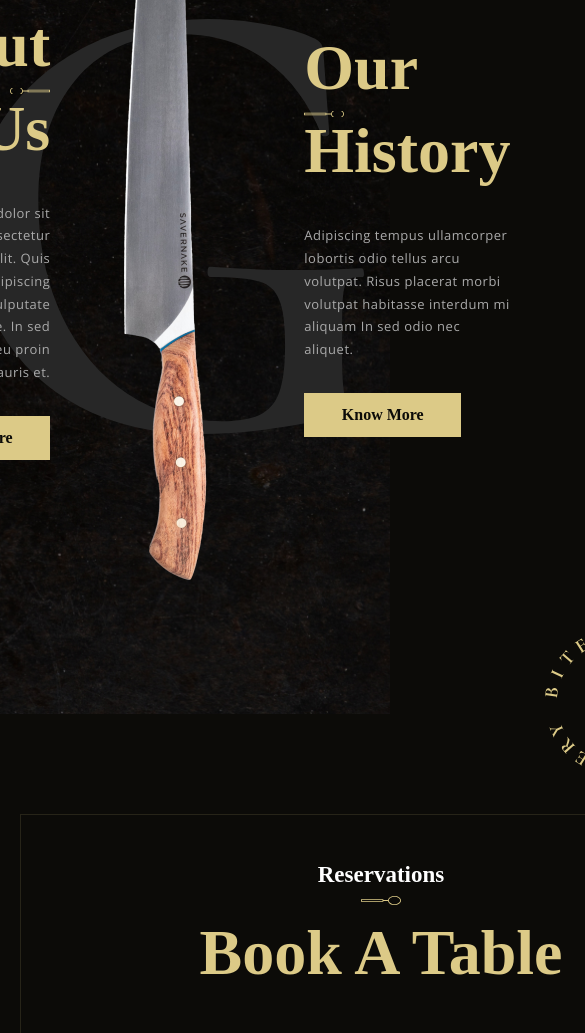
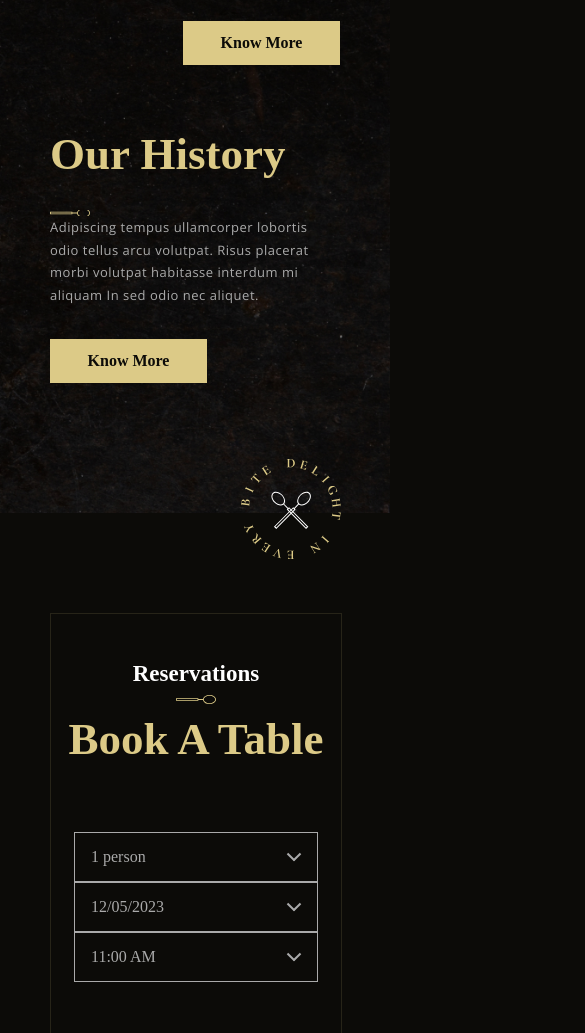
Before and after one commit to eberts-dev/gericht, a website: page src/index.html in a window 390 px wide. Shown: the part 967-2000 px from the top of the page, 585 px wide, since content can reach past the window. Drawn offline with nearby package versions, Linux system fonts and the light colour scheme; files that its build step writes are made by us from their sources; a web font is replaced by a local one.

Commit message:
add mobile version

```diff
--- a/src/assets/scss/about.scss
+++ b/src/assets/scss/about.scss
@@ -10,6 +10,10 @@
   justify-content: center;
   align-items: center;
   padding: 120px 0 130px;
+  @include phone-md {
+    flex-wrap: wrap;
+    gap: 30px;
+  }
 }
 
 .left-side, .right-side {
@@ -51,6 +55,9 @@
     position: relative;
     z-index: 98;
   }
+  @include phone-md {
+    display: none;
+  }
 }
 
 .about__title {
--- a/src/assets/scss/awards.scss
+++ b/src/assets/scss/awards.scss
@@ -6,6 +6,9 @@
   background-size: cover;
   position: relative;
   z-index: -1;
+  @include phone-xs {
+    padding: 70px 0;
+  }
 }
 
 .awards__header {
@@ -53,11 +56,18 @@
   display: flex;
   align-items: center;
   justify-content: center;
+  @include pad-md {
+    flex-wrap: wrap;
+    justify-content: start;
+  }
 }
 
 .awards__info {
   width: 633px;
   padding-right: 111px;
+  @include pad-md {
+    padding: 0;
+  }
 }
 
 .laurels__list--item {
@@ -78,8 +88,11 @@
 }
 
 .awards-img {
-  @include pad-md {
+  @include pad-lg {
     width: 455px;
     height: auto;
   }
+  @include pad-md {
+    display: none;
+  }
 }
--- a/src/assets/scss/blog.scss
+++ b/src/assets/scss/blog.scss
@@ -16,12 +16,28 @@
     @include desctop-xs {
       bottom: 0;
     }
+    @include pad-md {
+      right: 120px;
+    }
+    @include pad-xs {
+      right: 50px;
+    }
+    @include phone-md {
+      width: 100px;
+      height: 100px;
+    }
+    @include phone-xs {
+      bottom: -56px;
+    }
   }
 }
 
 .blog__title {
   text-align: center;
   padding: 152px 0 64px;
+  @include phone-md {
+    padding: 100px 0 64px;
+  }
 }
 
 .blog__subtitle {
@@ -79,6 +95,10 @@
     img {
       width: 312px;
       height: 338px;
+      @include phone-xs {
+        width: 280px;
+        height: auto;
+      }
     }
   }
 }
@@ -87,6 +107,13 @@
   display: flex;
   justify-content: center;
   gap: 37px;
+  @include pad-lg {
+    flex-wrap: wrap;
+    justify-content: space-between;
+  }
+  @include pad-xs {
+    justify-content: center;
+  }
 }
 
 .blog__more-btn {
--- a/src/assets/scss/carte.scss
+++ b/src/assets/scss/carte.scss
@@ -3,7 +3,7 @@
 .carte {
   background: url('../images/main/carte.jpg') center no-repeat;
   background-size: cover;
-  @include pad-md {
+  @include pad-lg {
     background-size: contain;
   }
 }
@@ -12,6 +12,9 @@
   padding-top: 261px;
   padding-bottom: 261px;
   position: relative;
+  @include phone-md {
+    padding: 150px 0;
+  }
   &::before {
     content: '';
     background: url('../images/icons/seal.svg') top no-repeat;
@@ -20,9 +23,17 @@
     width: 146px;
     height: 146px;
     top: 0;
+    @include phone-md {
+      width: 100px;
+      height: 100px;
+      top: -40px;
+    }
   }
   & .carte__list-item {
     margin-bottom: 64px;
+    @include pad-xs {
+      margin-bottom: 10px;
+    }
   }
   & .carte__list-item:last-child {
     margin-bottom: 0px;
@@ -38,4 +49,10 @@
   &:hover {
     text-decoration: underline;
   }
+  @include pad-md {
+    font-size: 50px;
+  }
+  @include phone-md {
+    font-size: 35px;
+  }
 }
--- a/src/assets/scss/chef.scss
+++ b/src/assets/scss/chef.scss
@@ -11,7 +11,7 @@
   display: flex;
   justify-content: center;
   padding: 152px 0;
-  @include  pad-md {
+  @include  pad-lg {
     flex-wrap: wrap;
     gap: 80px;
     padding: 100px 0;
@@ -54,6 +54,9 @@
       padding-left: 54px;
     }
   }
+  @include phone-xs {
+    font-size: 14px;
+  }
 }
 
 .chef__signature {
@@ -76,7 +79,7 @@
 .chef__img {
   position: relative;
   margin-right: 120px;
-  @include pad-md {
+  @include pad-lg {
     margin-right: 0;
   }
   &::before {
@@ -88,9 +91,17 @@
     right: -22px;
     left: auto;
     background: #DCCA87;
-    @include pad-md {
+    @include pad-lg {
       width: 235px;
       height: 235px;
+    }
+    @include phone-md {
+      width: 170px;
+      height: 170px;
+    }
+    @include phone-xs {
+      top: -12px;
+      right: -12px;
     }
   }
   &::after {
@@ -108,17 +119,31 @@
       width: 330px;
       height: auto;
     }
-    @include pad-md {
+    @include pad-lg {
       width: 235px;
       height: 235px;
       bottom: -20px;
     }
+    @include phone-md {
+      width: 170px;
+      height: 170px;
+    }
+    @include phone-xs {
+      bottom: -12px;
+      left: -12px;
+    }
   }
   img {
     position: relative;
-    @include pad-md {
+    @include pad-lg {
       width: 378px;
       height: auto;
     }
+    @include phone-md {
+      width: 315px;
+    }
+    @include phone-xs {
+      width: 260px;
+    }
   }
 }
--- a/src/assets/scss/customers.scss
+++ b/src/assets/scss/customers.scss
@@ -3,6 +3,7 @@
 .customers {
   position: relative;
   padding-bottom: 152px;
+  background: $page-color;
   &::after {
     content: '';
     position: absolute;
@@ -13,8 +14,23 @@
     height: 146px;
     background: url('../images/icons/seal.svg') top no-repeat;
     background-size: cover;
+    @include pad-xs {
+      right: 30px;
+    }
+    @include phone-md {
+      width: 100px;
+      height: 100px;
+    }
+    @include phone-xs {
+      right: 70px;
+    }
   }
-  background: $page-color;
+  @include pad-xs {
+    padding-bottom: 80px;
+  }
+  @include phone-md {
+    padding: 0;
+  }
 }
 
 .customers__title {
@@ -42,6 +58,12 @@
   display: flex;
   align-items: center;
   max-width: 600px;
+  @include phone-md {
+    flex-wrap: wrap;
+    flex-direction: column;
+    align-items: flex-start;
+    justify-content: flex-start;
+  }
 }
 
 .customer:nth-child(1),
@@ -84,6 +106,9 @@
 
 .customer__description {
   padding: 0 0 0 32px;
+  @include phone-md {
+    padding: 0;
+  }
 }
 
 .customer__text {
@@ -91,6 +116,9 @@
   font-style: italic;
   font-family: 'Open Sans', sans-serif;
   line-height: 175%;
+  @include phone-md {
+    padding-top: 50px;
+  }
 }
 
 .customer__info {
--- a/src/assets/scss/footer.scss
+++ b/src/assets/scss/footer.scss
@@ -4,6 +4,15 @@ footer {
   background: url('../images/main/footer_bg.jpg') no-repeat;
   background-size: cover;
   margin-top: 300px;
+}
+
+.title__letter {
+  @include pad-md {
+    font-size: 50px;
+  }
+  @include phone-xs {
+    font-size: 36px;
+  }
 }
 
 .newsletter {
@@ -29,6 +38,10 @@ footer {
     @include desctop-xs {
       left: 0;
     }
+    @include phone-md {
+      width: 100px;
+      height: 100px;
+    }
   }
 }
 
@@ -51,6 +64,10 @@ footer {
   justify-content: center;
   align-items: center;
   padding-bottom: 64px;
+  @include pad-xs {
+    flex-wrap: wrap;
+    gap: 40px;
+  }
 }
 
 .newsletter__description {
@@ -71,6 +88,15 @@ footer {
   @include desctop-xs {
     width: 450px;
   }
+  @include pad-md {
+    width: 300px;
+  }
+  @include pad-xs {
+    margin-right: 0;
+  }
+  @include phone-md {
+    width: 198px;
+  }
   &::placeholder {
     font-family: 'Cormorant Upright', serif;
     font-size: 16px;
@@ -89,14 +115,17 @@ footer {
   justify-content: center;
   align-items: center;
   padding-bottom: 80px;
-  @include pad-md {
+  @include pad-lg {
     flex-wrap: wrap;
     gap: 30px;
+  }
+  @include pad-xs {
+    gap: 50px;
   }
 }
 
 .contact {
-  @include pad-md {
+  @include pad-lg {
     order: 2;
   }
 }
@@ -125,7 +154,7 @@ footer {
   @include desctop-xs {
     padding: 0px 134px 0 66px;
   }
-  @include pad-md {
+  @include pad-lg {
     padding: 0;
     order: 1;
   }
@@ -169,7 +198,7 @@ footer {
 
 .working {
   text-align: center;
-  @include pad-md {
+  @include pad-lg {
     order: 3;
   }
 }
--- a/src/assets/scss/gallery.scss
+++ b/src/assets/scss/gallery.scss
@@ -26,11 +26,34 @@
   @include desctop-xs {
     padding-left: 300px;
   }
+  @include pad-md {
+    padding-left: 500px;
+  }
+  @include pad-xs {
+    padding-left: 560px;
+  }
+  @include phone-md {
+    padding: 0;
+    margin: 0 auto;
+    width: 360px;
+  }
+  @include phone-xs {
+    width: 280px;
+  }
 }
 
 .gallety__content {
   width: 455px;
   margin-right: 64px;
+  @include pad-md {
+    margin-right: 0;
+  }
+  @include pad-xs {
+    width: 400px;
+  }
+  @include phone-xs {
+    width: 290px;
+  }
 }
 
 .gallery__subtitle {
@@ -51,19 +74,21 @@
   line-height: 175%;
   color: $description;
   padding: 24px 0;
+  @include pad-md {
+    width: 380px;
+  }
+  @include phone-xs {
+    width: 290px;
+  }
 }
-
-// .gallery {
-//   display: flex;
-//   justify-content: center;
-//   align-items: center;
-//   overflow: hidden;
-// }
 
 .gallety__pictures {
   display: flex;
   flex-wrap: nowrap;
   width: 680px;
+  @include phone-md {
+    display: none;
+  }
 }
 
 .gallety__pictures a {
--- a/src/assets/scss/menu.scss
+++ b/src/assets/scss/menu.scss
@@ -5,7 +5,7 @@
 }
 
 .component-menu {
-  @include pad-md {
+  @include pad-lg {
     position: fixed;
     width: 100%;
     background: $page-color;
@@ -19,11 +19,15 @@
   justify-content: space-between;
   align-items: center;
   padding: 32px 0;
+  @include phone-md {
+    gap: 33px;
+    justify-content: center;
+  }
 }
 
 .menu__btn-wrapper {
   display: none;
-  @include pad-md {
+  @include pad-lg {
     display: block;
     display: flex;
   }
@@ -73,7 +77,6 @@
 	left: 0;
 	width: 100%;
 	height: 100%;
-	padding: 15px;
   background: $page-color;
 	transform: translateX(-100%);
 	transition: transform 0.5s;
@@ -109,14 +112,14 @@
 .menu__list {
   display: flex;
   max-width: 409px;
-  @include pad-md {
+  @include pad-lg {
     display: none;
   }
 }
 
 .menu__list-mobile {
   display: none;
-  @include pad-md {
+  @include pad-lg {
     display: block;
   }
 }
@@ -155,8 +158,8 @@
   @include desctop-xs {
     width: 255px;
   }
-  @include pad-md {
-
+  @include phone-xs {
+    width: 226px;
   }
   & .menu__login {
     color: $title;
@@ -176,12 +179,18 @@
       @include desctop-xs {
         right: -15px;
       }
+      @include phone-xs {
+        font-size: 14px;
+      }
     }
   }
   & .menu__book {
     color: $title;
     font-size: $text-m;
     display: block;
+    @include phone-xs {
+      font-size: 14px;
+    }
   }
 }
 
@@ -192,11 +201,14 @@
   bottom: 367px;
   left: auto;
   right: 126px;
-  @media (max-width:1650px) {
+  @include desctop-md {
     right: 55px;
   }
-  @media (max-width:1400px) {
+  @include desctop-xs {
     bottom: 100px;
+  }
+  @include phone-xs {
+    right: 22px;
   }
 }
 
--- a/src/assets/scss/reservations.scss
+++ b/src/assets/scss/reservations.scss
@@ -23,13 +23,24 @@
     @include desctop-md {
       right: 50px;
     }
+    @include pad-xs {
+      right: 0;
+    }
+    @include phone-md {
+      width: 100px;
+      height: 100px;
+      top: -155px;
+    }
   }
   @include desctop-md {
     width: $sm;
   }
-  @include pad-md {
+  @include pad-lg {
     width: 720px;
     margin: 100px auto;
+  }
+  @include pad-xs {
+    width: 100%;
   }
 }
 
@@ -80,14 +91,18 @@
         transform: translate(3px, -50%) rotate(45deg);
       }
     }
-
     .select__content {
       opacity: 1;
     }
-
     .select__label + .select__input + .select__label {
       max-height: 40px;
       border-top-width: 1px;
+      @include phone-md {
+        width: 260px;
+      }
+      @include phone-xs {
+        width: 210px;
+      }
     }
   }
 }
@@ -113,6 +128,12 @@
     .select__label--data + .select__input + .select__label--data {
       max-height: 40px;
       border-top-width: 1px;
+      @include phone-md {
+        width: 260px;
+      }
+      @include phone-xs {
+        width: 210px;
+      }
     }
   }
 }
@@ -138,6 +159,12 @@
     .select__label--time + .select__input + .select__label--time {
       max-height: 40px;
       border-top-width: 1px;
+      @include phone-md {
+        width: 260px;
+      }
+      @include phone-xs {
+        width: 210px;
+      }
     }
   }
 }
@@ -178,6 +205,12 @@
     &::after {
       background-color: $accent;
     }
+  }
+  @include phone-md {
+    width: 260px;
+  }
+  @include phone-xs {
+    width: 210px;
   }
 }
 
--- a/src/assets/scss/root.scss
+++ b/src/assets/scss/root.scss
@@ -21,7 +21,7 @@ $lg: 1520px;
 $md: 1300px;
 $sm: 920px;
 $sm-small: 720px;
-$xs: 480px;
+$xs: 526px;
 $s: 360px;
 
 // global font-size
@@ -33,16 +33,19 @@ $text-b: 50px;
 // global breckpoints
 
 @mixin phone-xs {
-  @media (max-width: 320px) { @content; }
+  @media (max-width: 420px) { @content; }
 }
 @mixin phone-md {
-  @media (max-width: 425px) { @content; }
+  @media (max-width: 480px) { @content; }
 }
 
 @mixin pad-xs {
-  @media (max-width: 768px) { @content; }
+  @media (max-width: 780px) { @content; }
 }
 @mixin pad-md {
+  @media (max-width: 980px) { @content; }
+}
+@mixin pad-lg {
   @media (max-width: 1170px) { @content; }
 }
 
@@ -65,7 +68,16 @@ $text-b: 50px;
   @include desctop-xs {
     max-width: $sm;
   }
-  @include pad-md {
+  @include pad-lg {
     max-width: $sm-small;
   }
+  @include pad-md {
+    max-width: $xs;
+  }
+  @include phone-md {
+    width: $s;
+  }
+  @include phone-xs {
+    width: 290px;
+  }
 }
--- a/src/assets/scss/slider.scss
+++ b/src/assets/scss/slider.scss
@@ -3,6 +3,9 @@
 .component-slider {
   position: relative;
   top: 130px;
+  @include pad-lg {
+    padding-bottom: 100px;
+  }
 }
 
 
@@ -12,16 +15,37 @@
   gap: 160px;
   align-items: center;
   padding: 48px 0 162px 0;
-  @include pad-md {
+  @include pad-lg {
     gap: 70px;
   }
+  @include pad-md {
+    gap: 40px;
+   }
+  @include pad-xs {
+    width: 430px;
+    margin: 0 auto;
+    justify-content: start;
+  }
+  @include phone-md {
+    padding: 70px 0;
+  }
+  @include phone-xs {
+    width: 290px;
+  }
   & .slide__content {
-    max-width: 453px;
+    width: 453px;
     @include desctop-xs {
       max-width: $xs;
     }
+    @include pad-lg {
+     max-width: $s;
+    }
     @include pad-md {
-     max-width: $s;
+      width: 300px;
+    }
+    @include pad-xs {
+      width: 100%;
+      max-width: 100%;
     }
   }
 }
@@ -55,6 +79,12 @@
   padding: 0 0 32px 0;
   @media (max-width:1400px) {
     font-size: 60px;
+  }
+  @include pad-xs {
+    font-size: 80px;
+  }
+  @include phone-xs {
+    font-size: 45px;
   }
 }
 
@@ -92,6 +122,10 @@
       width: 416px;
       height: 488px;
     }
+    @include pad-md {
+      width: 315px;
+      height: 385px;
+    }
   }
   &::before {
    content: '';
@@ -120,8 +154,12 @@
     @media (max-width:$md) {
       width: 335px;
       height: 335px;
-     }
-   }
+    }
+  }
+  @include pad-xs {
+    display: none;
+  }
+
 }
 
 /* Add numbers to pagination buttons by CSS */
--- a/src/assets/scss/special.scss
+++ b/src/assets/scss/special.scss
@@ -3,13 +3,19 @@
 .special {
   background: $page-color;
   margin: 0 0 152px;
+  @include phone-xs {
+    margin: 0 0 50px;
+  }
 }
 
 .special__title {
   text-align: center;
   padding: 152px 0 64px;
-  @include pad-md {
+  @include pad-lg {
     padding: 0;
+  }
+  @include pad-xs {
+    padding-bottom: 64px;
   }
 }
 
@@ -25,6 +31,9 @@
 
 .special__side {
   width: 412px;
+  @include phone-xs {
+    width: 290px;
+  }
 }
 
 .special__container {
@@ -32,6 +41,9 @@
   justify-content: center;
   @include desctop-md {
    gap: 70px;
+  }
+  @include pad-xs {
+    flex-wrap: wrap;
   }
 }
 
@@ -49,6 +61,9 @@
   font-size: 23px;
   line-height: 130%;
   width: 192px;
+  @include phone-xs {
+    width: 162px;
+  }
 }
 
 .list-title__line {
@@ -58,6 +73,9 @@
   background: $line;
   position: relative;
   top: 16px;
+  @include phone-xs {
+    width: 60px;
+  }
 }
 
 .side__prise {
@@ -104,4 +122,7 @@
   .special__more {
     width: 136px;
   }
+  @include phone-xs {
+    margin: 20px 0 0;
+  }
 }
--- a/src/assets/scss/style.scss
+++ b/src/assets/scss/style.scss
@@ -33,6 +33,12 @@ h1 {
   color: $accent;
   line-height: 130%;
   font-weight: 600;
+  @include pad-md {
+    font-size: 50px;
+  }
+  @include phone-xs {
+    font-size: 45px;
+  }
 }
 
 .description {
@@ -43,8 +49,8 @@ h1 {
   font-size: 16px;
   line-height: 175%;
   padding: 0 0 32px 0;
-  @media (max-width:1400px) {
-      font-size: 13px;
+  @include desctop-xs {
+    font-size: 13px;
   }
 }
 
--- a/src/assets/scss/video.scss
+++ b/src/assets/scss/video.scss
@@ -14,6 +14,12 @@
     height: 146px;
     background: url('../images/icons/seal.svg') top no-repeat;
     background-size: cover;
+    @include pad-xs {
+      display: none;
+    }
+  }
+  @include phone-md {
+    display: none;
   }
 }
 
@@ -34,10 +40,23 @@
     &:hover {
       cursor: pointer;
     }
+    @include pad-xs {
+      top: 80px;
+      margin: 0 auto;
+    }
+  }
+  @include pad-xs {
+    height: 100%;
   }
 }
 
 .video__img {
   position: relative;
   z-index: 1;
+  & img {
+    @include pad-xs {
+      width: 100%;
+      height: auto;
+    }
+  }
 }
--- a/src/tpl/partials/footer.html
+++ b/src/tpl/partials/footer.html
@@ -5,7 +5,7 @@
         <div class="newsletter__block">
           <div class="newsletter__title">
             <div class="subtitle newsletter__subtitle">Newsletter</div>
-            <h1 class="title">Subscribe to Our Newsletter</h1>
+            <h1 class="title title__letter">Subscribe to Our Newsletter</h1>
             <p class="newsletter__description">And never miss latest Updates!</p>
           </div>
           <div class="newsletter__body">
```
